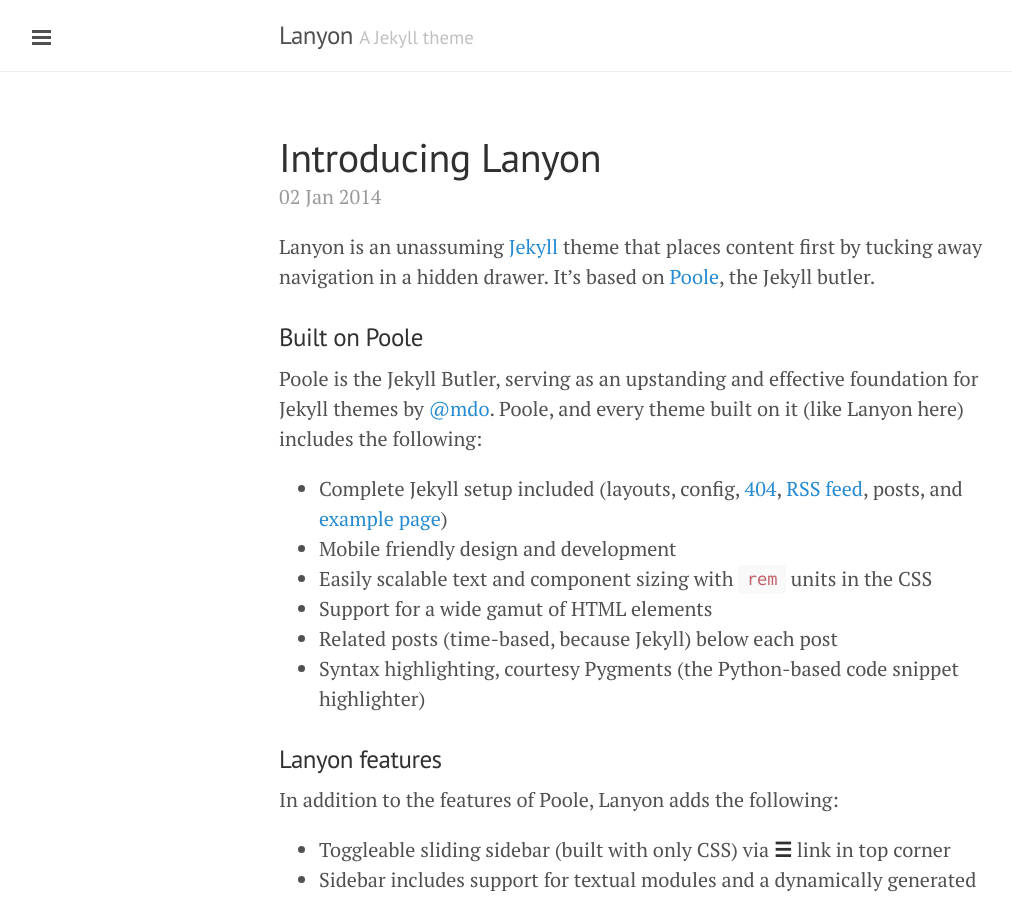
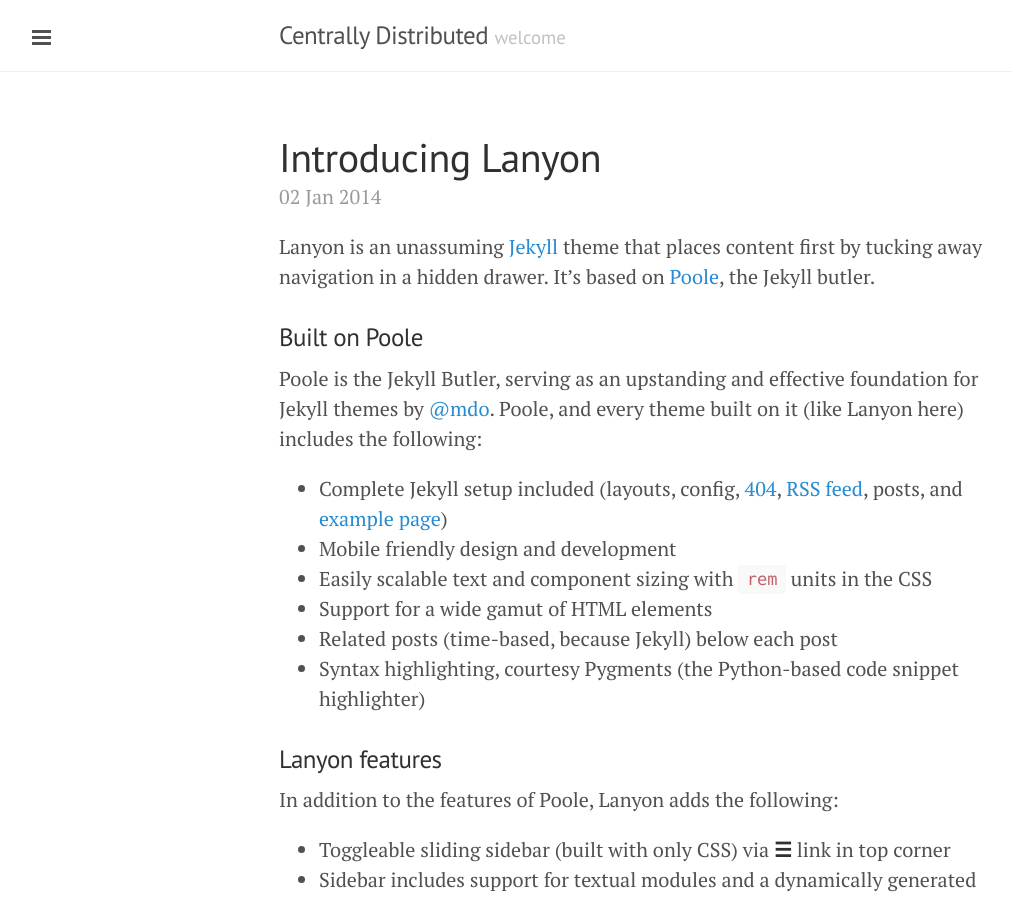
Before and after one commit to Estinox/estinox.github.io, a Jekyll site: the page built from index.html, in a window 1280 px wide and 900 px high. Shown: the whole window, without its empty margins (1-1013 px from the left). Built offline with Jekyll 4.4.1, drawn with Linux system fonts in a browser that asks for light colours; Markdown is read by kramdown in place of the engine named in the settings; the list of posts is cut into pages by our own code.

Commit message:
Changed side bar

```diff
--- a/_config.yml
+++ b/_config.yml
@@ -6,14 +6,14 @@ pygments:         true
 permalink:        pretty
 
 # Setup
-title:            Lanyon
-tagline:          'A Jekyll theme'
+title:            Centrally Distributed
+tagline:          'welcome'
 description:      'A reserved <a href="http://jekyllrb.com" target="_blank">Jekyll</a> theme that places the utmost gravity on content with a hidden drawer. Made by <a href="https://twitter.com/mdo" target="_blank">@mdo</a>.'
-url:              http://lanyon.getpoole.com
+url:              http://estinox.github.io
 
 author:
-  name:           'Mark Otto'
-  url:            https://twitter.com/mdo
+  name:           'Kevin Yuan'
+  url:            https://twitter.com
 
 paginate:         5
 
@@ -21,4 +21,4 @@ paginate:         5
 version:          2.0.0
 
 github:
-  repo:           https://github.com/poole/lanyon
+  repo:           https://github.com/estinox
```
